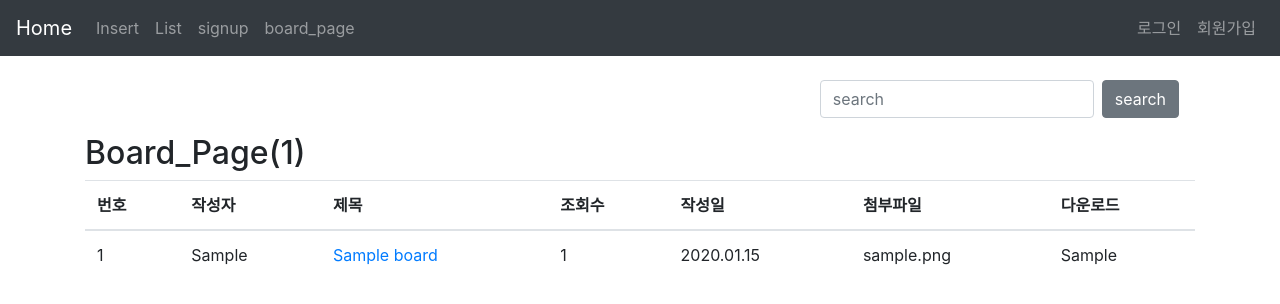
After one commit to Cofe1230/DjangoWork, a Django app: page /list_page/ in a window 1280 px wide. The commit adds this page. Shown: the top 304 px of the page. Run offline with Django 4.2, Linux system fonts and the light colour scheme; tables that the repository leaves empty hold one stand-in row (values such as "Sample post"); some libraries are stand-ins or nearby versions.

Commit message:
pagenation + 댓글입력 db

```diff
--- a/Django/myDjango02/myDjango02/urls.py
+++ b/Django/myDjango02/myDjango02/urls.py
@@ -24,11 +24,14 @@ urlpatterns = [
     path('admin/', admin.site.urls),
     path('write_form/', views.write_form),
     path('boardlist/', views.boardlist),
-    path('board/<int:board_id>/', views.detail),
+     path('list_page/',views.list_page),
+    path('boards/<int:board_id>/', views.detail),
     path('insert/', views.insert),
+    path('comment_insert/', views.comment_insert),
     path('signup/', views.signup),
     path('login/',
          auth_views.LoginView.as_view(template_name='common/login.html'),
          name='login'),
-    path('logout/',auth_views.LogoutView.as_view(), name='logout')
+    path('logout/',auth_views.LogoutView.as_view(), name='logout'),
+
 ]
--- a/Django/myDjango02/myapp02/models.py
+++ b/Django/myDjango02/myapp02/models.py
@@ -17,3 +17,9 @@ class Board(models.Model):
 
   def down_up(self):
     self.down +=1
+
+class Comment(models.Model):
+  board = models.ForeignKey(Board,on_delete=models.CASCADE)
+  writer = models.CharField(null=False, max_length=50)
+  content = models.TextField(null=False)
+  post_date = models.DateTimeField(default=datetime.now, blank=False)
--- a/Django/myDjango02/myapp02/templates/base.html
+++ b/Django/myDjango02/myapp02/templates/base.html
@@ -24,6 +24,9 @@
       </li>
       <li class="nav-item">
         <a class="nav-link" href="/signup">signup</a>
+      </li>
+      <li class="nav-item">
+        <a class="nav-link" href="/list_page">board_page</a>
       </li>
     </ul>
 
--- a/Django/myDjango02/myapp02/templates/board/boardlist.html
+++ b/Django/myDjango02/myapp02/templates/board/boardlist.html
@@ -19,7 +19,7 @@
       <tr>
         <th>번호</th>
         <th>작성자</th>
-        <th>제목</th>
+        <th>제<목</th>
         <th>조회수</th>
         <th>작성일</th>
         <th>첨부파일</th>
@@ -31,7 +31,7 @@
       <tr>
         <td>{{board.id}}</td>
         <td>{{board.writer}}</td>
-        <td><a href="/board/{{board.id}}">{{board.title}}</a></td>
+        <td><a href="/boards/{{board.id}}">{{board.title}}</a></td>
         <td>{{board.hit}}</td>
         <td>{{board.post_date|date:'Y.m.d'}}</td>
         <td>{{board.filename}}</td>
--- /dev/null
+++ b/Django/myDjango02/myapp02/templates/board/list_page.html
@@ -0,0 +1,56 @@
+{% extends 'base.html'%}
+{% load static %}
+
+{% block content %}
+<div class="container">
+  <div class="d-flex justify-content-end mb-3">
+    <form class="form-inline mr-3" name="frm" action="/list_page" method="get">
+      <input class="form-control mr-2" type="text" placeholder="search" id="word" name="word" value="{{word}}"/>
+      <button class="btn btn-secondary">search</button>
+    </form>
+  </div>
+  <h2>Board_Page({{boardCount}})</h2>
+  <table class="table">
+    <thead>
+      <tr>
+        <th>번호</th>
+        <th>작성자</th>
+        <th>제목</th>
+        <th>조회수</th>
+        <th>작성일</th>
+        <th>첨부파일</th>
+        <th>다운로드</th>
+      </tr>
+      </thead>
+      <tbody>
+        {% for board in page_list %}
+        <tr>
+          <td>{{board.id}}</td>
+          <td>{{board.writer}}</td>
+          <td><a href="/boards/{{board.id}}">{{board.title}}</a></td>
+          <td>{{board.hit}}</td>
+          <td>{{board.post_date|date:'Y.m.d'}}</td>
+          <td>{{board.filename}}</td>
+          <td>{{board.down}}</td>
+        </tr>
+        {% endfor%}
+      </tbody>
+  </table>
+  <ul class="pagination">
+  <!-- 이전 -->
+    {% if page_list.has_previous%}
+    <li class="page-item">
+      <a class="page-link" href="?page={{page_list.previous_page_number}}&word={{word}}">Previous</a>
+    </li>
+    {% endif%}
+  <!-- 다음 -->
+    {% if page_list.has_next%}
+    <li class="page-item">
+      <a class="page-link" href="?page={{page_list.next_page_number}}&word={{word}}">Next</a>
+    </li>
+    {% endif%}
+  </ul>
+</div>
+
+
+{% endblock%}
--- a/Django/myDjango02/myapp02/views.py
+++ b/Django/myDjango02/myapp02/views.py
@@ -1,8 +1,9 @@
 from django.shortcuts import render, redirect
 from django.views.decorators.csrf import csrf_exempt
-from myapp02.models import Board
+from myapp02.models import Board, Comment
 from django.db.models import Q
 from .form import UserForm
+from django.core.paginator import Paginator
 
 import math
 
@@ -51,7 +52,7 @@ def insert(request):
               )
   dto.save()
 
-  return redirect("/write_form/")
+  return redirect("/list_page/")
 
 #boardlist
 def boardlist(request):
@@ -120,3 +121,42 @@ def detail(request, board_id):
   board.hit_up()
   board.save()
   return render(request,'board/detail.html',{'board':board})
+
+#list_page
+def list_page(request):
+  page = request.GET.get('page',1)
+  word = request.GET.get('word','')
+
+  boardCount = Board.objects.filter(
+    Q(writer__contains = word)|
+    Q(title__contains = word)|
+    Q(content__contains = word)).count()
+
+  boardList = Board.objects.filter(
+    Q(writer__contains = word)|
+    Q(title__contains = word)|
+    Q(content__contains = word)).order_by('-id')
+
+  #페이징 처리
+  pageSize = 5
+
+  paginator =  Paginator(boardList,pageSize)
+  page_obj = paginator.get_page(page)
+  print('page_obj : ', page_obj)
+
+
+  context = {
+    'boardCount' : boardCount,
+    'page_list' : page_obj,
+    'word' : word,
+  }
+  return render(request, 'board/list_page.html', context)
+
+#comment_insert
+@csrf_exempt
+def comment_insert(request):
+  id = request.POST['board_id']
+  comment = Comment(writer='aa', board_id = id,
+                    content = request.POST['content'])
+  comment.save()
+  return redirect('/boards/'+id)
```
Also changed, not shown: Django/myDjango02/myapp02/templates/board/detail.html (+22 -5 lines), Django/myDjango02/myapp02/migrations/0002_comment.py (added).
